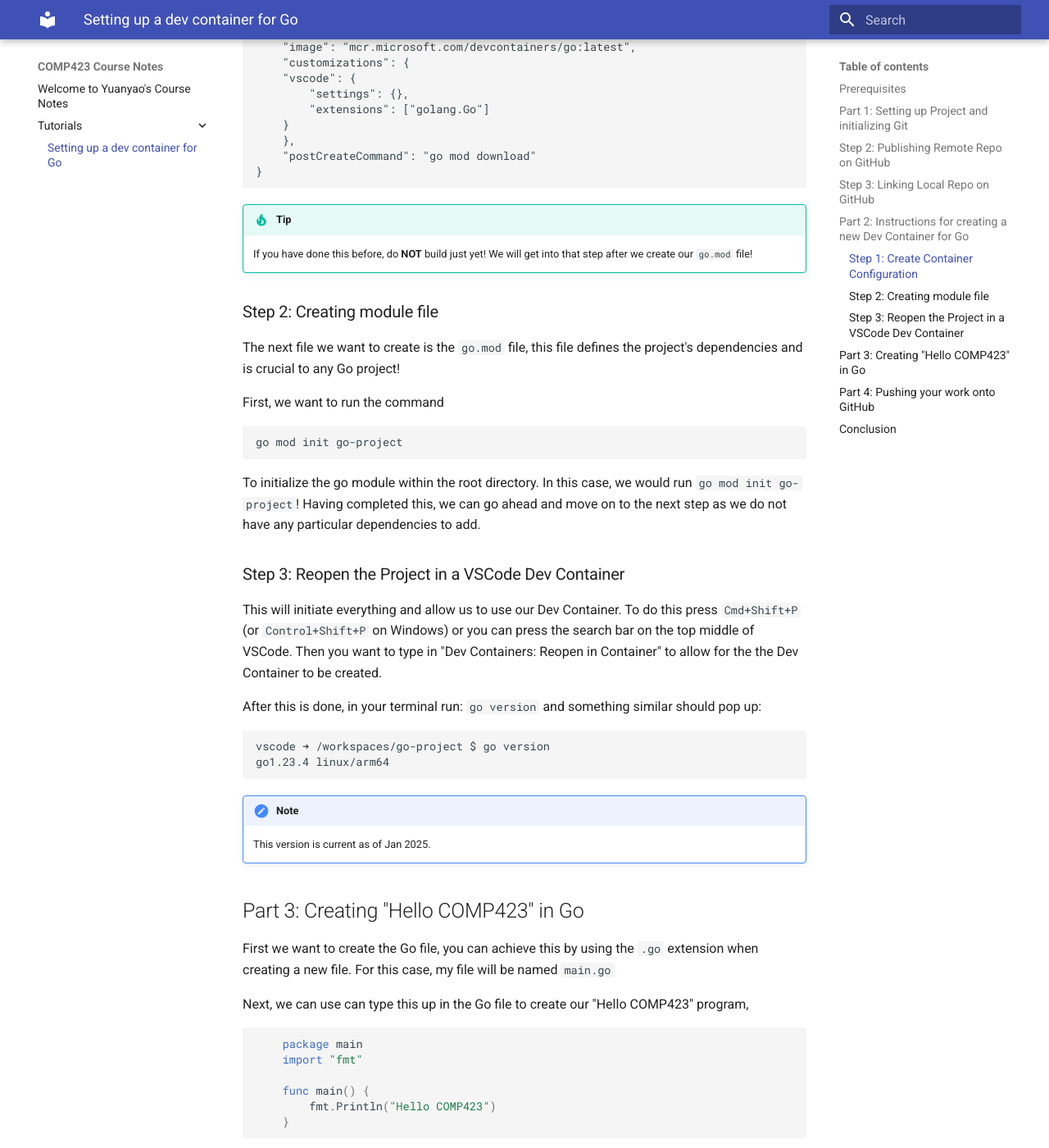
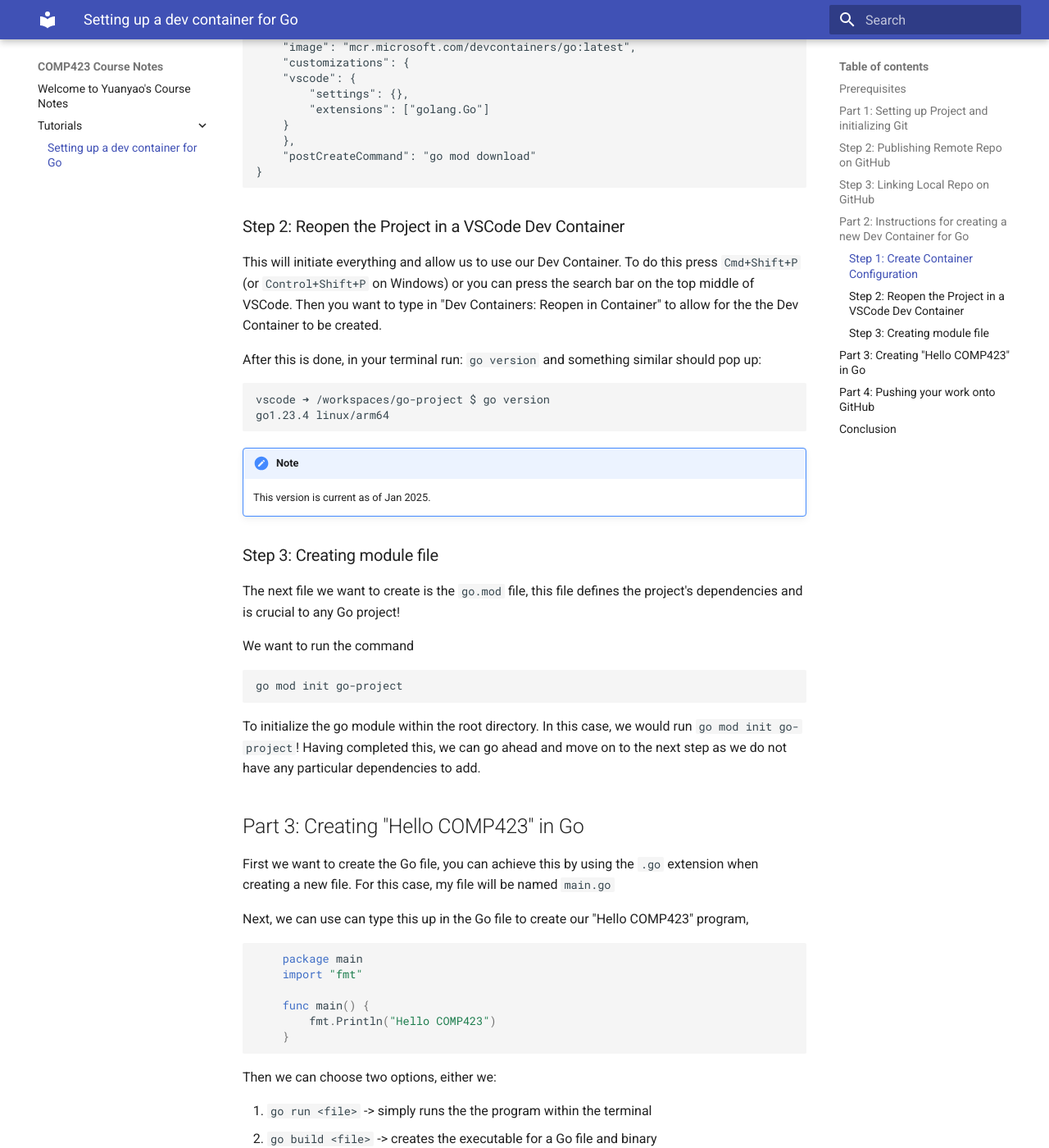
Before and after one commit to yuanyaolin13/comp423-course-notes, an MkDocs documentation site: the page built from docs/tutorials/go-setup.md, in a window 1280 px wide and 1400 px high, scrolled down 2295 px. Shown: the whole window at 82% size. Built offline with MkDocs 1.6.1 and Material for MkDocs 9.7.7, drawn with Linux system fonts in a browser that asks for light colours; some of the changed lines change nothing that is shown; some of the changed text lies outside the part shown.

Commit message:
added minor fixes and changes

```diff
--- a/docs/tutorials/go-setup.md
+++ b/docs/tutorials/go-setup.md
@@ -92,22 +92,8 @@
     }
 
 
-!!! tip
 
-    If you have done this before, do **NOT** build just yet! We will get into that step after we create our `go.mod` file!
-
-### Step 2: Creating module file
-
-The next file we want to create is the `go.mod` file, this file defines the project's dependencies and is crucial to any Go project!
-
-First, we want to run the command
-
-    go mod init go-project
-
-To initialize the go module within the root directory. In this case, we would run `go mod init go-project`!
-Having completed this, we can go ahead and move on to the next step as we do not have any particular dependencies to add.
-
-### Step 3: Reopen the Project in a VSCode Dev Container
+### Step 2: Reopen the Project in a VSCode Dev Container
 
 This will initiate everything and allow us to use our Dev Container. To do this press `Cmd+Shift+P` (or `Control+Shift+P` on Windows) or you can press the search bar on the top middle of VSCode.
 Then you want to type in "Dev Containers: Reopen in Container" to allow for the the Dev Container to be created.
@@ -120,6 +106,17 @@
 !!! note
 
     This version is current as of Jan 2025.
+
+### Step 3: Creating module file
+
+The next file we want to create is the `go.mod` file, this file defines the project's dependencies and is crucial to any Go project!
+
+We want to run the command
+
+    go mod init go-project
+
+To initialize the go module within the root directory. In this case, we would run `go mod init go-project`!
+Having completed this, we can go ahead and move on to the next step as we do not have any particular dependencies to add.
 
 ## Part 3: Creating "Hello COMP423" in Go
 
@@ -147,13 +144,16 @@
         Hello COMP423
 
 !!! note "What `go build` will get us: "
-        vscode ➜ /workspaces/test $ go build main.go
+        vscode ➜ /workspaces/go-project $ go build main.go
 
-        vscode ➜ /workspaces/test $ ls
+        vscode ➜ /workspaces/go-project $ ls
 
         go.mod  main  main.go
 
-        vscode ➜ /workspaces/test $
+        vscode ➜ /workspaces/go-project $
+
+        vscode ➜ /workspaces/go-project (main) $ ./main
+        Hello COMP423
 
 ## Part 4: Pushing your work onto GitHub
 
```
